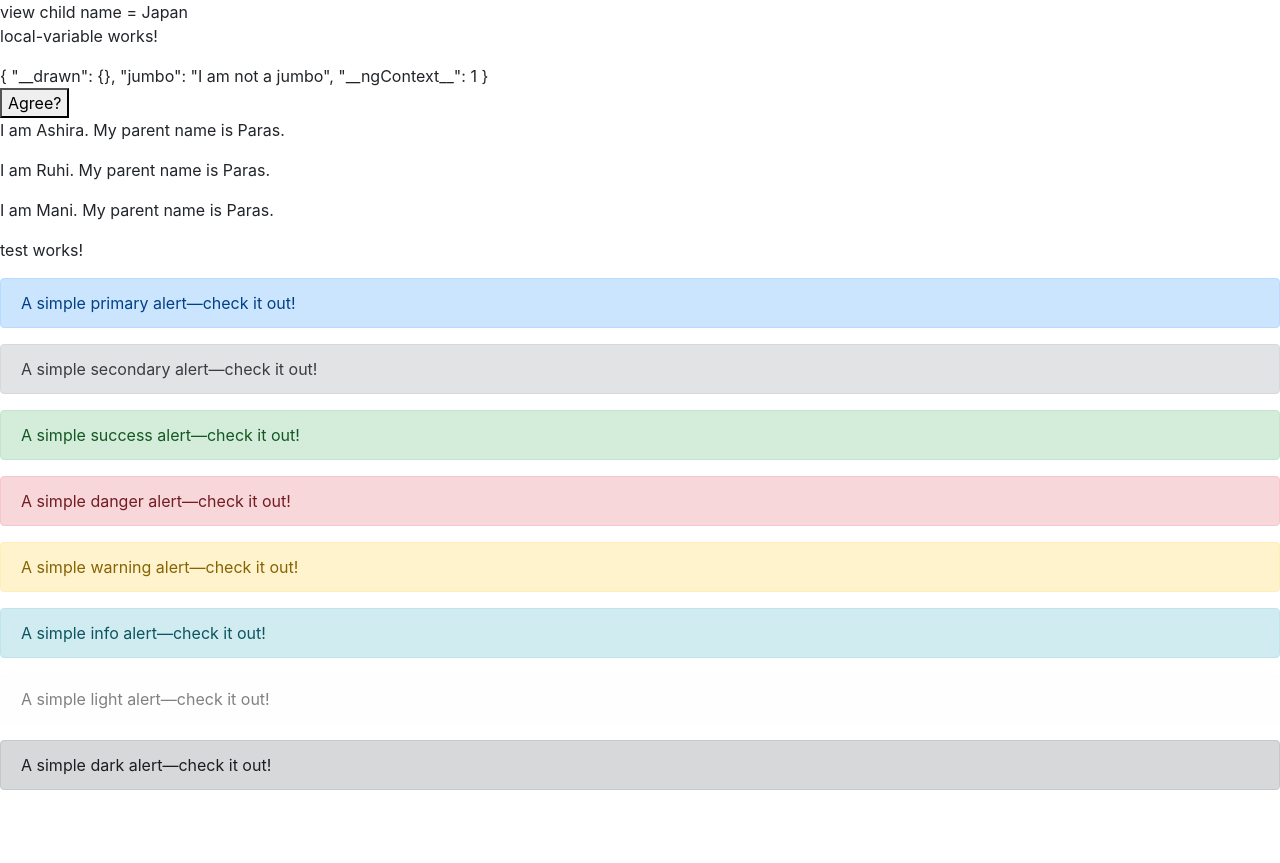
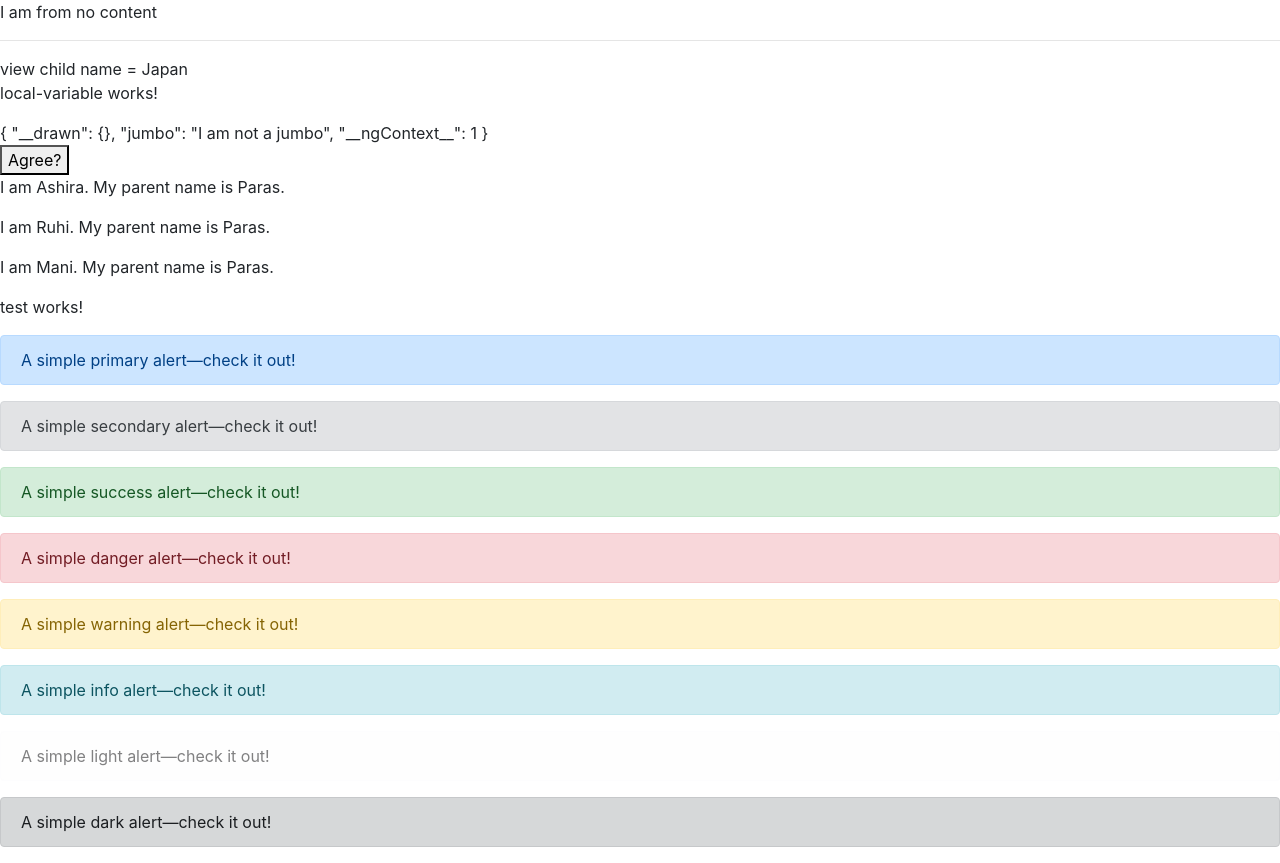
Before and after one commit to CodeSnooker/angular-training, an Angular app: page / in a window 1280 px wide. Before the commit the page ends 806 px from the top, so only its background shows below. Built offline with nearby package versions, Linux system fonts and the light colour scheme.

Commit message:
structural directives completed

```diff
--- a/src/app/app.component.html
+++ b/src/app/app.component.html
@@ -1,5 +1,13 @@
 <!-- <app-input-component name="Ashira" master="Paras"></app-input-component>
 <app-input-component name="Ruhi" master="Paras"></app-input-component> -->
+
+<div *ngIf="allowed; then content; else no_content"></div>
+
+<ng-template #content>I am from content </ng-template>
+<ng-template #no_content> I am from no content </ng-template>
+<hr />
+
+<app-test *ngIf="allowed"></app-test>
 
 <app-view-child></app-view-child>
 
--- a/src/app/app.component.ts
+++ b/src/app/app.component.ts
@@ -8,6 +8,8 @@ import { ViewChildComponent } from "./view-child/view-child.component";
   styleUrls: ["./app.component.css"]
 })
 export class AppComponent implements AfterViewInit {
+  allowed = false;
+
   @ViewChild(ViewChildComponent, { static: false })
   private vc: ViewChildComponent;
 
```
